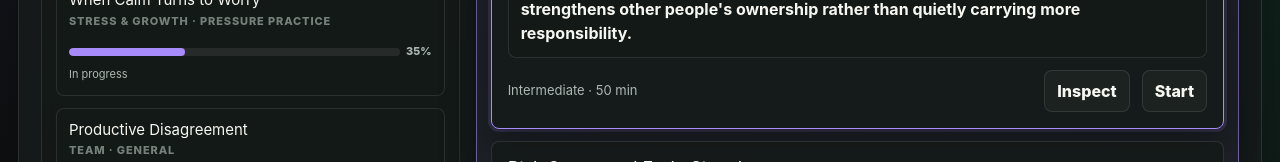
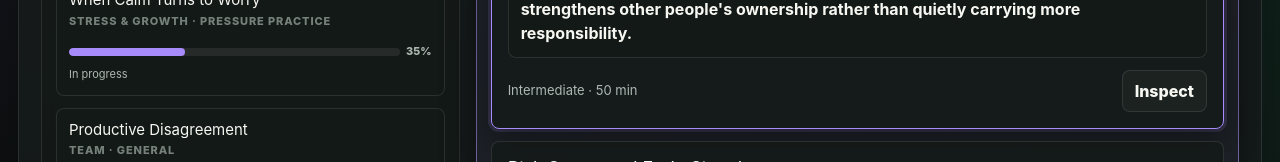
Before and after one commit to SoluBric/personality-lms, a SvelteKit app: page /pathways in a window 1280 px wide. Both pictures are taken after a click on the button 1029 px from the left and 883 px from the top of the page. Shown: the part 1074-1236 px from the top of the page. Built offline with nearby package versions, Linux system fonts and the light colour scheme.

Commit message:
Link pathway course inspect actions

```diff
--- a/src/routes/pathways/+page.svelte
+++ b/src/routes/pathways/+page.svelte
@@ -1853,8 +1853,7 @@
 									{/if}
 									<div class="course-footer">
 										<span>{courseDurationMeta(item.course)}</span>
-										<button type="button" onclick={() => selectNode(`course-${item.course.id}`)}>Inspect</button>
-										<a href={courseUrl(item.course.id)}>Start</a>
+										<a href={courseUrl(item.course.id)}>Inspect</a>
 									</div>
 								</article>
 							{:else}
```
